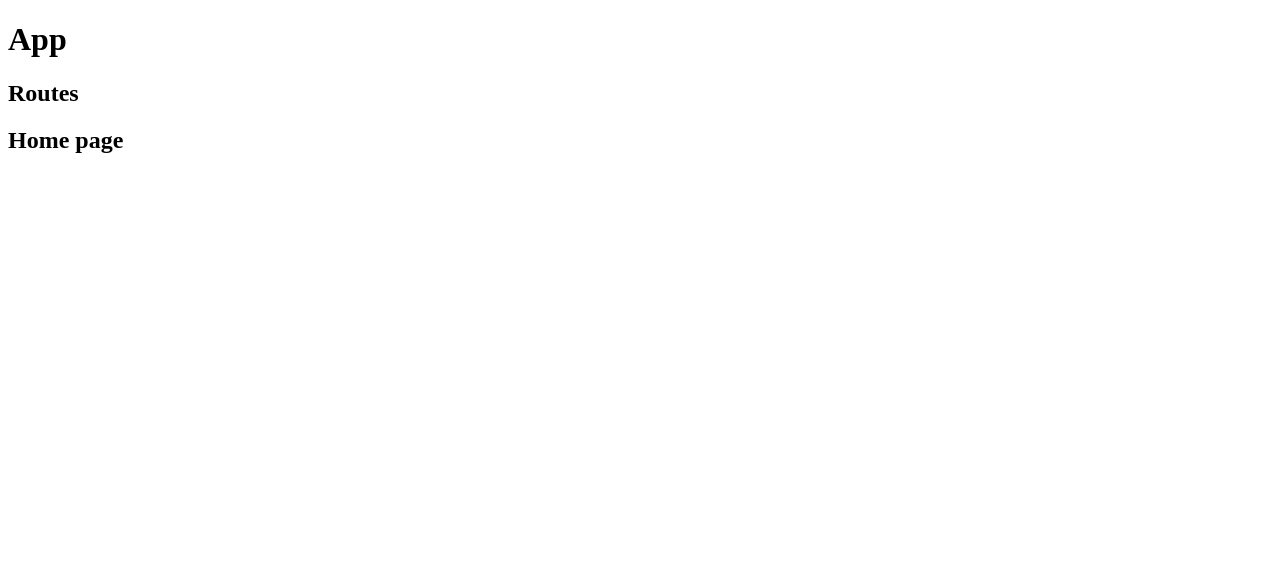
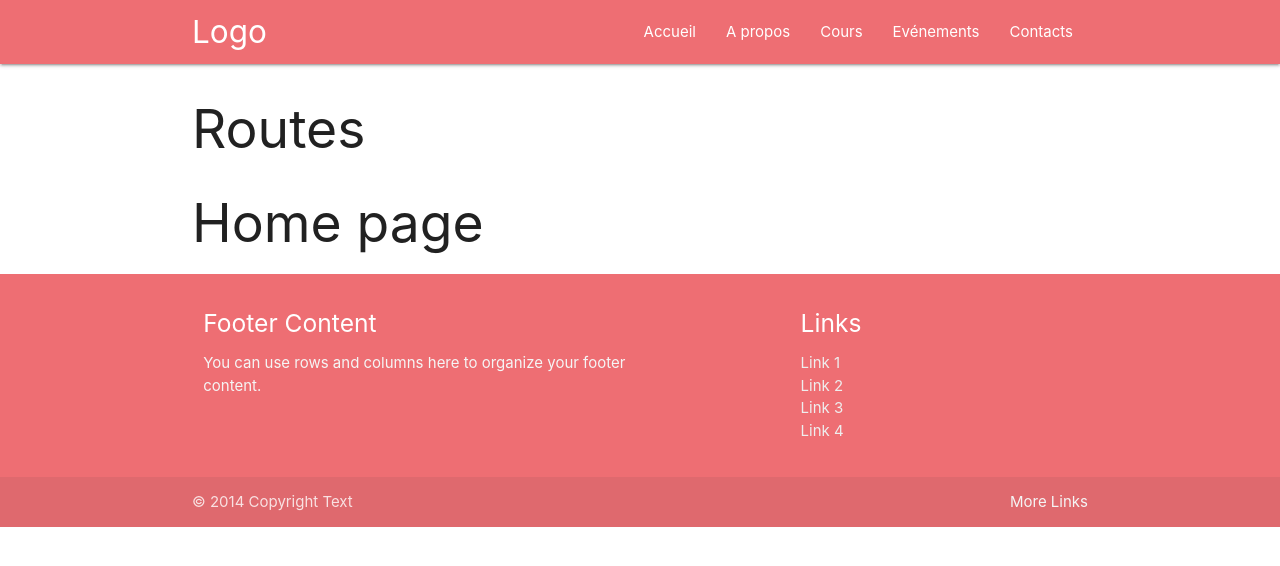
Before and after one commit to rhounkpe/salsa2night, a React app: page / in a window 1280 px wide. Built offline with nearby package versions, Linux system fonts and the light colour scheme.

Commit message:
Header and Footer

```diff
--- a/package.json
+++ b/package.json
@@ -3,6 +3,7 @@
   "version": "0.1.0",
   "private": true,
   "dependencies": {
+    "materialize-css": "^1.0.0-beta",
     "react": "^16.2.0",
     "react-dom": "^16.2.0",
     "react-router-dom": "^4.2.2",
--- a/public/index.html
+++ b/public/index.html
@@ -19,7 +19,14 @@
       work correctly both with client-side routing and a non-root public URL.
       Learn how to configure a non-root public URL by running `npm run build`.
     -->
-    <title>React App</title>
+
+    <!-- Compiled and minified CSS -->
+    <link rel="stylesheet" href="https://cdnjs.cloudflare.com/ajax/libs/materialize/1.0.0-beta/css/materialize.min.css">
+
+    <!-- Compiled and minified JavaScript -->
+    <script src="https://cdnjs.cloudflare.com/ajax/libs/materialize/1.0.0-beta/js/materialize.min.js"></script>
+
+    <title>Salsa 2 Night</title>
   </head>
   <body>
     <noscript>
--- /dev/null
+++ b/src/components/App.css
@@ -0,0 +1,9 @@
+body {
+    display: flex;
+    min-height: 100vh;
+    flex-direction: column;
+}
+
+main {
+    flex: 1 0 auto;
+}
--- a/src/components/App.js
+++ b/src/components/App.js
@@ -1,11 +1,18 @@
 import React from 'react';
 import Routes from '../routes';
+import './App.css';
+import Header from './Header/Header';
+import Footer from './Footer/Footer';
+
 
 const App = () => {
     return (
         <div>
-            <h1>App</h1>
-            <Routes />
+            <Header />
+            <main className="container">
+                <Routes />
+            </main>
+            <Footer />
         </div>
     );
 };
--- /dev/null
+++ b/src/components/Footer/Footer.js
@@ -0,0 +1,34 @@
+import React from 'react';
+import './Footer.css';
+
+const Footer = () => {
+    return (
+        <footer className="page-footer">
+            <div className="container">
+                <div className="row">
+                    <div className="col l6 s12">
+                        <h5 className="white-text">Footer Content</h5>
+                        <p className="grey-text text-lighten-4">You can use rows and columns here to organize your footer content.</p>
+                    </div>
+                    <div className="col l4 offset-l2 s12">
+                        <h5 className="white-text">Links</h5>
+                        <ul>
+                            <li><a class="grey-text text-lighten-3" href="#!">Link 1</a></li>
+                            <li><a class="grey-text text-lighten-3" href="#!">Link 2</a></li>
+                            <li><a class="grey-text text-lighten-3" href="#!">Link 3</a></li>
+                            <li><a class="grey-text text-lighten-3" href="#!">Link 4</a></li>
+                        </ul>
+                    </div>
+                </div>
+            </div>
+            <div className="footer-copyright">
+                <div class="container">
+                    © 2014 Copyright Text
+            <a className="grey-text text-lighten-4 right" href="#!">More Links</a>
+                </div>
+            </div>
+        </footer>
+    );
+};
+
+export default Footer;
--- /dev/null
+++ b/src/components/Header/Header.js
@@ -0,0 +1,24 @@
+import React from 'react';
+import NavLinks  from './NavLinks';
+
+const Header = () => {
+    return (
+        <header>
+            <nav>
+                <div className="container nav-wrapper">
+                    <a href="#!" class="brand-logo">Logo</a>
+                    <a href="#" data-target="mobile-demo" class="sidenav-trigger"><i class="material-icons">menu</i></a>
+                    <ul className="right hide-on-med-and-down">
+                        <NavLinks />
+                    </ul>
+                </div>
+            </nav>
+
+            <ul className="sidenav" id="mobile-demo">
+                <NavLinks />
+            </ul>
+        </header>
+    );
+};
+
+export default Header;
--- /dev/null
+++ b/src/components/Header/NavLinks.js
@@ -0,0 +1,17 @@
+import React from 'react';
+
+import { NavLink } from 'react-router-dom';
+
+const NavLinks = () => {
+    return (
+        <div>
+            <li><NavLink to="/">Accueil</NavLink></li>
+            <li><NavLink to="/qui-sommes-nous">A propos</NavLink></li>
+            <li><NavLink to="/nos-cours">Cours</NavLink></li>
+            <li><NavLink to="/nos-evenements">Evénements</NavLink></li>
+            <li><NavLink to="/contactez-nous">Contacts</NavLink></li>
+        </div>
+    );
+};
+
+export default NavLinks;
```
Also changed, not shown: src/components/Footer/Footer.css (added), 1 other file.
